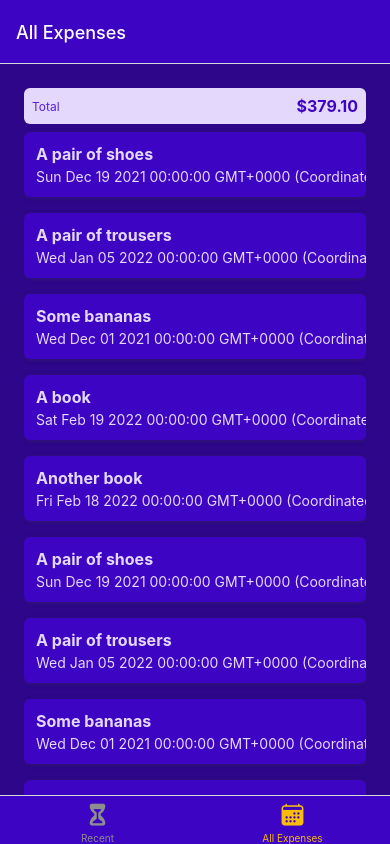
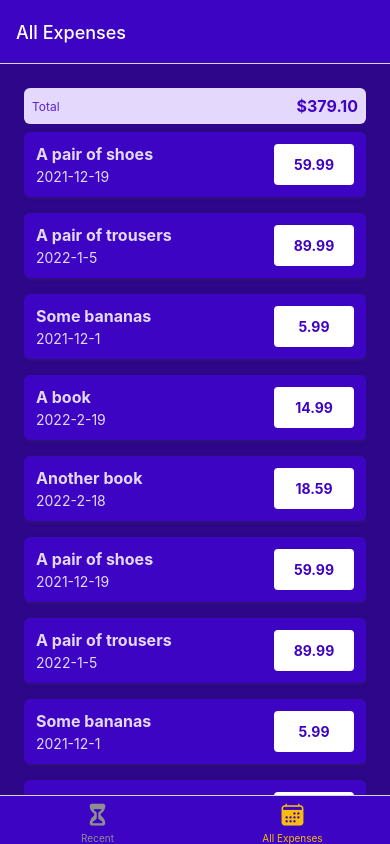
Before and after one commit to misiyok/expense-tracker-app, a React Native app: screen /AllExpenses in a window 390 px wide. Built offline with nearby package versions, Linux system fonts and the light colour scheme.

Commit message:
till 134: formatted Date

```diff
--- a/components/ExpensesOutput/ExpenseItem.js
+++ b/components/ExpensesOutput/ExpenseItem.js
@@ -1,5 +1,6 @@
 import { Pressable, StyleSheet, Text, View } from "react-native";
 import { GlobalStyles } from "../../constants/styles";
+import { getFormattedDate } from "../../util/date";
 
 function ExpenseItem({ description, amount, date }) {
   return (
@@ -9,10 +10,10 @@
           <Text style={[styles.textBase, styles.description]}>
             {description}
           </Text>
-          <Text style={styles.textBase}>{date.toString()}</Text>
+          <Text style={styles.textBase}>{getFormattedDate(date)}</Text>
         </View>
         <View style={styles.amountContainer}>
-          <Text style={styles.amount}>{amount}</Text>
+          <Text style={styles.amount}>{amount.toFixed(2)}</Text>
         </View>
       </View>
     </Pressable>
@@ -50,6 +51,7 @@
     justifyContent: "center",
     alignItems: "center",
     borderRadius: 4,
+    minWidth: 80
   },
   amount: {
     color: GlobalStyles.colors.primary500,
--- /dev/null
+++ b/util/date.js
@@ -0,0 +1,3 @@
+export function getFormattedDate(date) {
+    return `${date.getFullYear()}-${date.getMonth() + 1}-${date.getDate()}`;
+}
```
